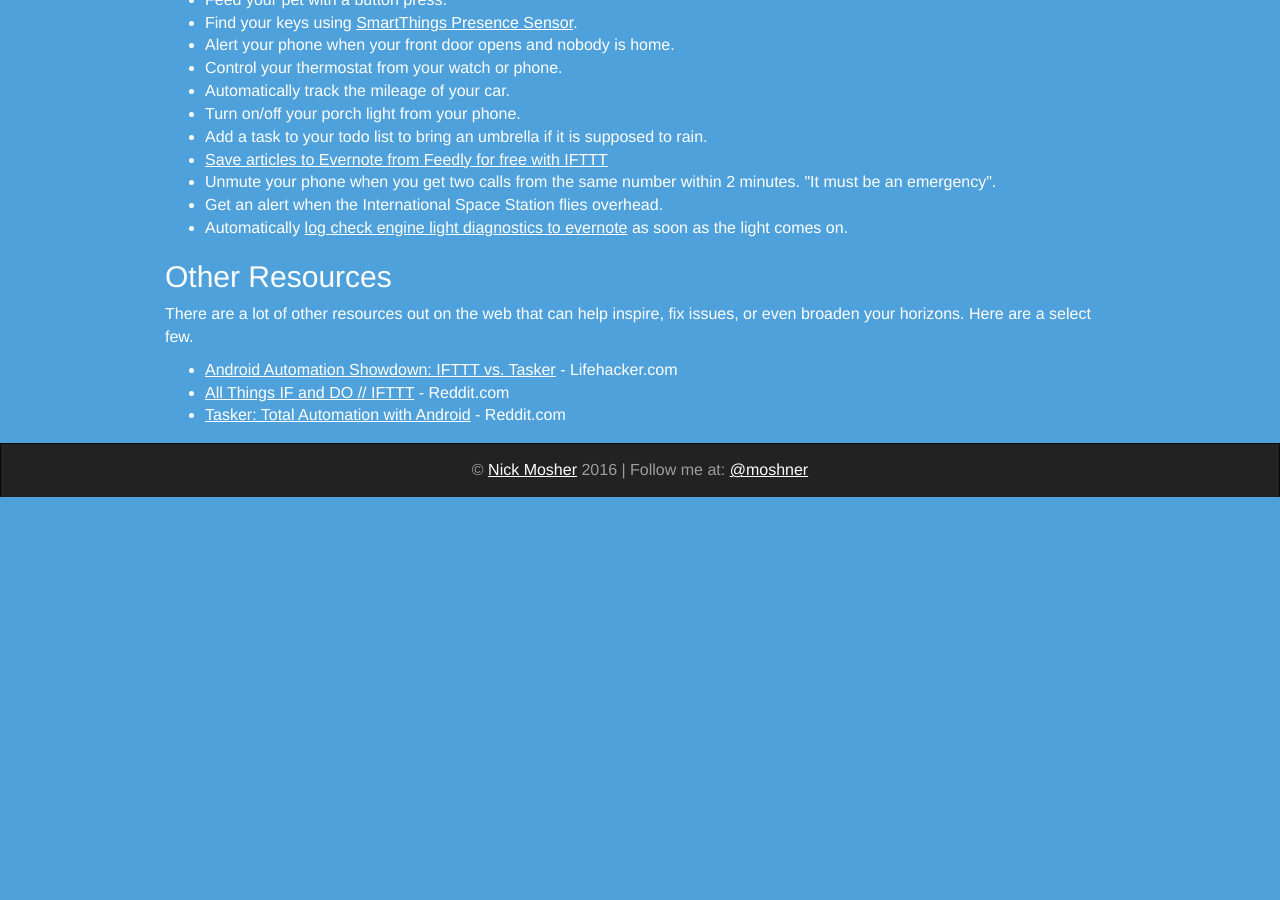
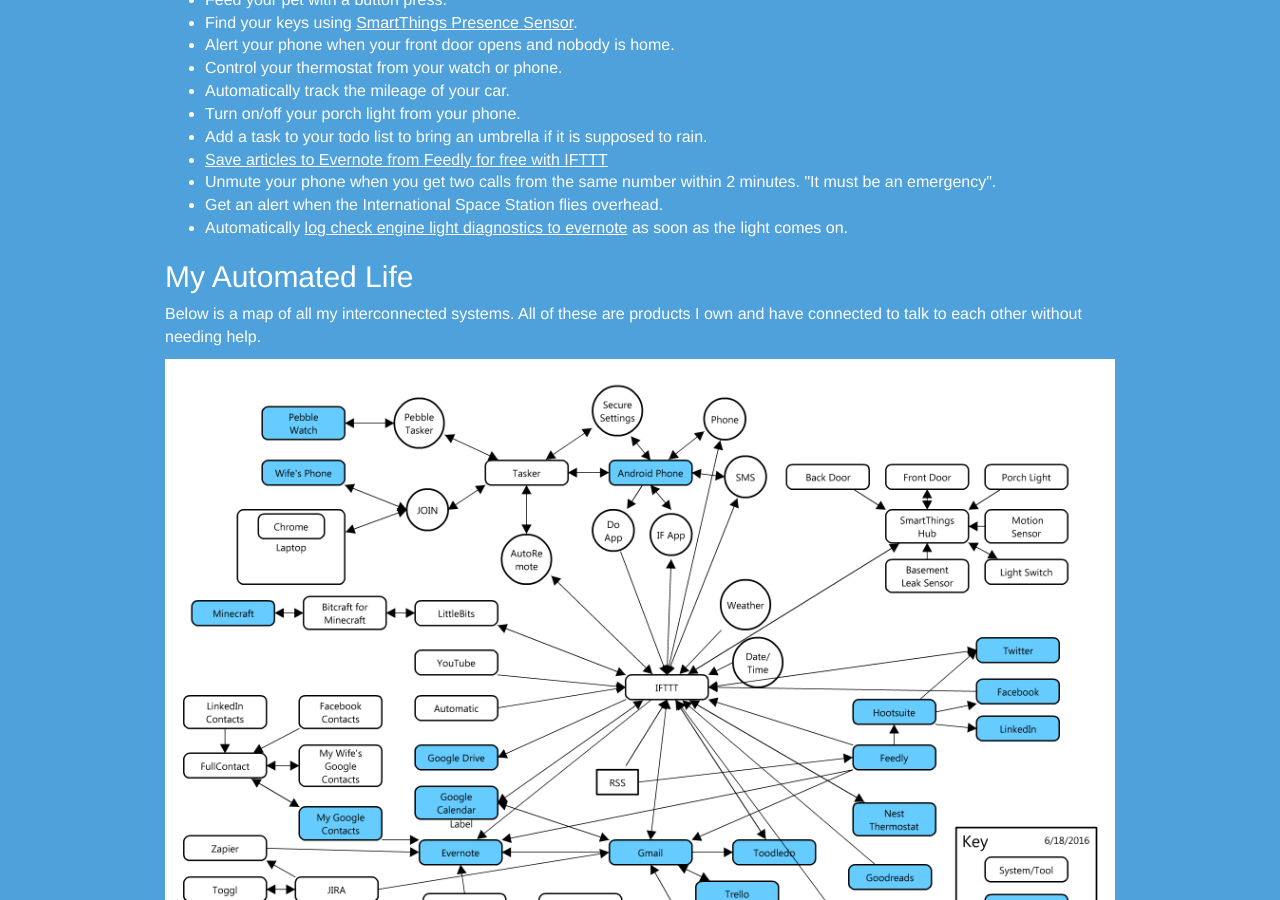
Before and after one commit to moshner/automateyourlife.org, a Jekyll site: the page built from index.html, in a window 1280 px wide and 900 px high, scrolled down 1592 px. Built offline with Jekyll 4.4.1, drawn with Linux system fonts in a browser that asks for light colours; nearby versions of some CDN libraries; before the commit the page ends 2089 px from its top, so only the background shows below that.

Commit message:
added connected life to home page

```diff
--- a/index.html
+++ b/index.html
@@ -37,6 +37,11 @@
         <li>Automatically <a href="https://ifttt.com/recipes/150092-when-my-check-engine-light-turns-on-add-it-to-an-evernote-to-do-list">log check engine light diagnostics to evernote</a> as soon as the light comes on.</li>
     </ul>
 </div>
+<div class="conntected-systems">
+    <h2>My Automated Life</h2>
+    <p>Below is a map of all my interconnected systems. All of these are products I own and have connected to talk to each other without needing help.</p>
+    <img class="img-responsive" src="{{ site.image_path }}ConnectedSystems.jpg" alt="A map of my connected life">
+</div>
 <div class="other-links">
     <h2>Other Resources</h2>
     <p>There are a lot of other resources out on the web that can help inspire, fix issues, or even broaden your horizons. Here are a select few.</p>
```
